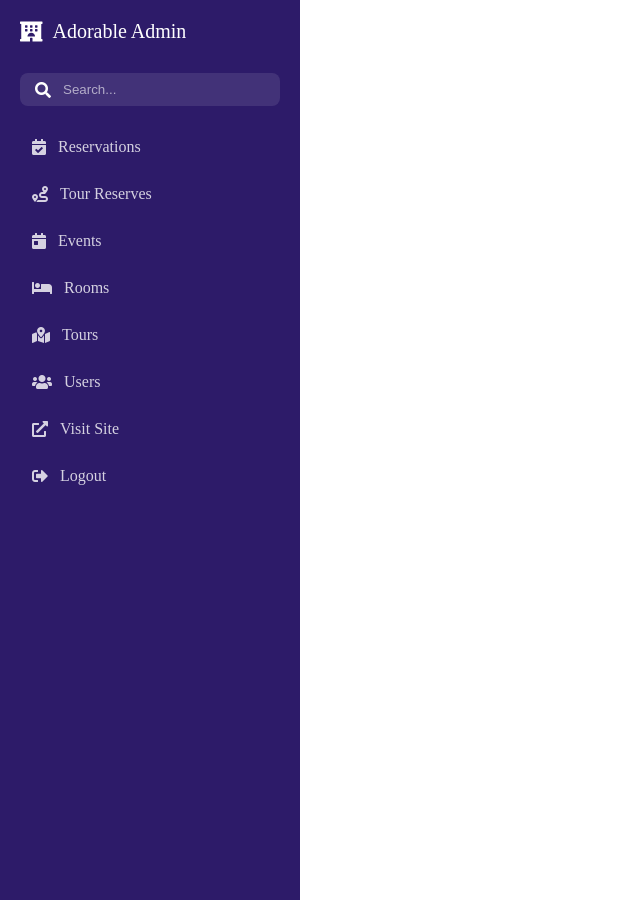
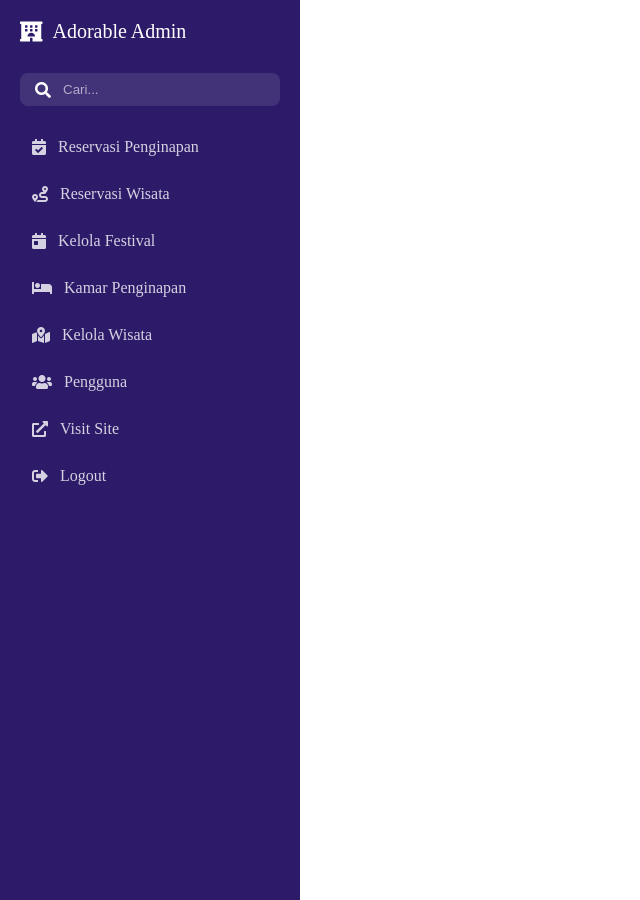
Before and after one commit to kelvinramadan/TodiTorajaExpo, a PHP site: page /admin/includes/navigation.php in a window 1280 px wide. Shown: the whole page, without its empty margins (0-640 px from the left). Run offline with PHP 8.4, Linux system fonts and the light colour scheme.

Commit message:
add a little bit of thingz and wordz

```diff
--- a/admin/add_room.php
+++ b/admin/add_room.php
@@ -111,8 +111,8 @@ if (isset($_POST['update'])) {
 }
 ?>
 
-<div class="w3-container w3-main" style="margin-left:200px">
-    <header class="w3-container w3-purple">
+<div class="w3-container w3-main" style="margin-left:260px; padding: 20px;">
+    <header class="w3-container w3-purple" style="margin-bottom: 20px;">
         <span class="w3-opennav w3-xlarge w3-hide-large" onclick="w3_open()">☰</span>
         <h2 class="text-center">Add a Room</h2>
     </header>
--- a/admin/add_tour.php
+++ b/admin/add_tour.php
@@ -144,8 +144,8 @@ if (!empty($fetch['photo4'])) {
 }
 
 ?>
-<div class="w3-container w3-main" style="margin-left:200px">
-  <header class="w3-container w3-purple">
+<div class="w3-container w3-main" style="margin-left:260px; padding: 20px;">
+  <header class="w3-container w3-purple" style="margin-bottom: 20px;">
    <span class="w3-opennav w3-xlarge w3-hide-large" onclick="w3_open()">☰</span>
    <h2 class="text-center">Add a tour</h2>
  </header>
--- a/admin/includes/navigation.php
+++ b/admin/includes/navigation.php
@@ -10,44 +10,44 @@
 
     <div class="search-box">
         <i class="fas fa-search"></i>
-        <input type="text" placeholder="Search...">
+        <input type="text" placeholder="Cari...">
     </div>
 
     <ul class="nav-links">
         <li>
             <a href="reservations.php">
                 <i class="fas fa-calendar-check"></i>
-                <span>Reservations</span>
+                <span>Reservasi Penginapan</span>
             </a>
         </li>
         <li>
             <a href="tour_reserves.php">
                 <i class="fas fa-route"></i>
-                <span>Tour Reserves</span>
+                <span>Reservasi Wisata</span>
             </a>
         </li>
         <li>
             <a href="events.php">
                 <i class="fas fa-calendar-day"></i>
-                <span>Events</span>
+                <span>Kelola Festival</span>
             </a>
         </li>
         <li>
             <a href="rooms.php">
                 <i class="fas fa-bed"></i>
-                <span>Rooms</span>
+                <span>Kamar Penginapan</span>
             </a>
         </li>
         <li>
             <a href="tours.php">
                 <i class="fas fa-map-marked-alt"></i>
-                <span>Tours</span>
+                <span>Kelola Wisata</span>
             </a>
         </li>
         <li>
             <a href="users.php">
                 <i class="fas fa-users"></i>
-                <span>Users</span>
+                <span>Pengguna</span>
             </a>
         </li>
         <li>
```
